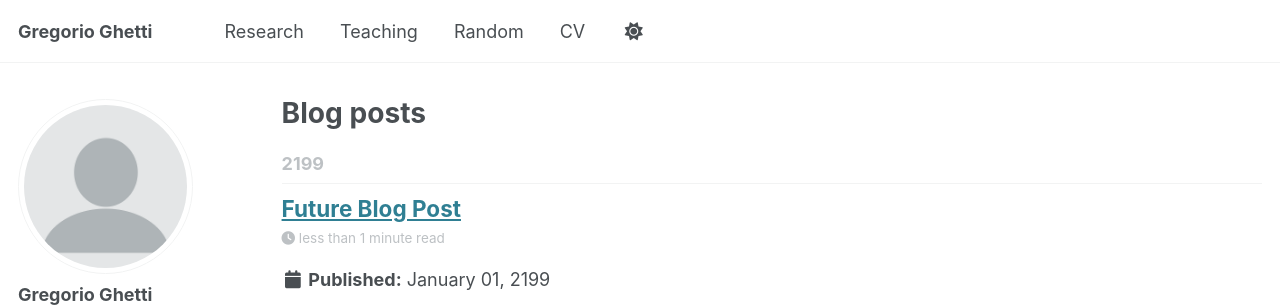
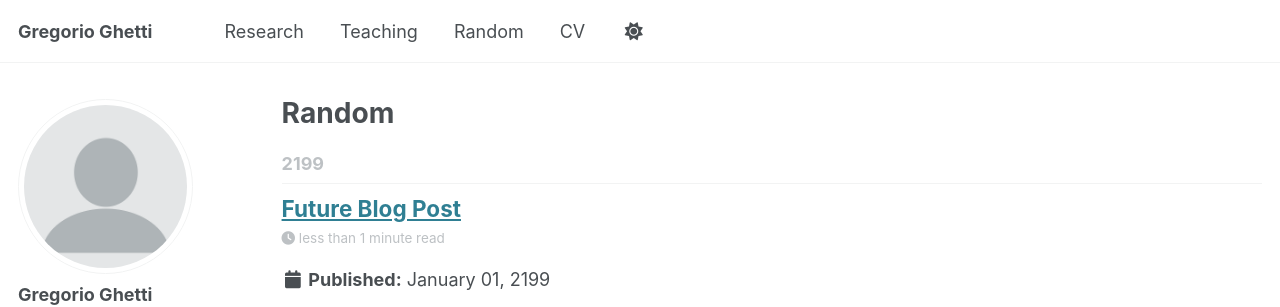
Before and after one commit to GregGh95/GregGh95.github.io, a Jekyll site: the page built from _pages/year-archive.html, in a window 1280 px wide and 900 px high. Shown: the top 307 px of the window. Built offline with Jekyll 4.4.1, drawn with Linux system fonts in a browser that asks for light colours; some web fonts are replaced.

Commit message:
Update year-archive.html

```diff
--- a/_pages/year-archive.html
+++ b/_pages/year-archive.html
@@ -1,7 +1,7 @@
 ---
 layout: archive
 permalink: /year-archive/
-title: "Blog posts"
+title: "Random"
 author_profile: true
 redirect_from:
   - /wordpress/blog-posts/
```
